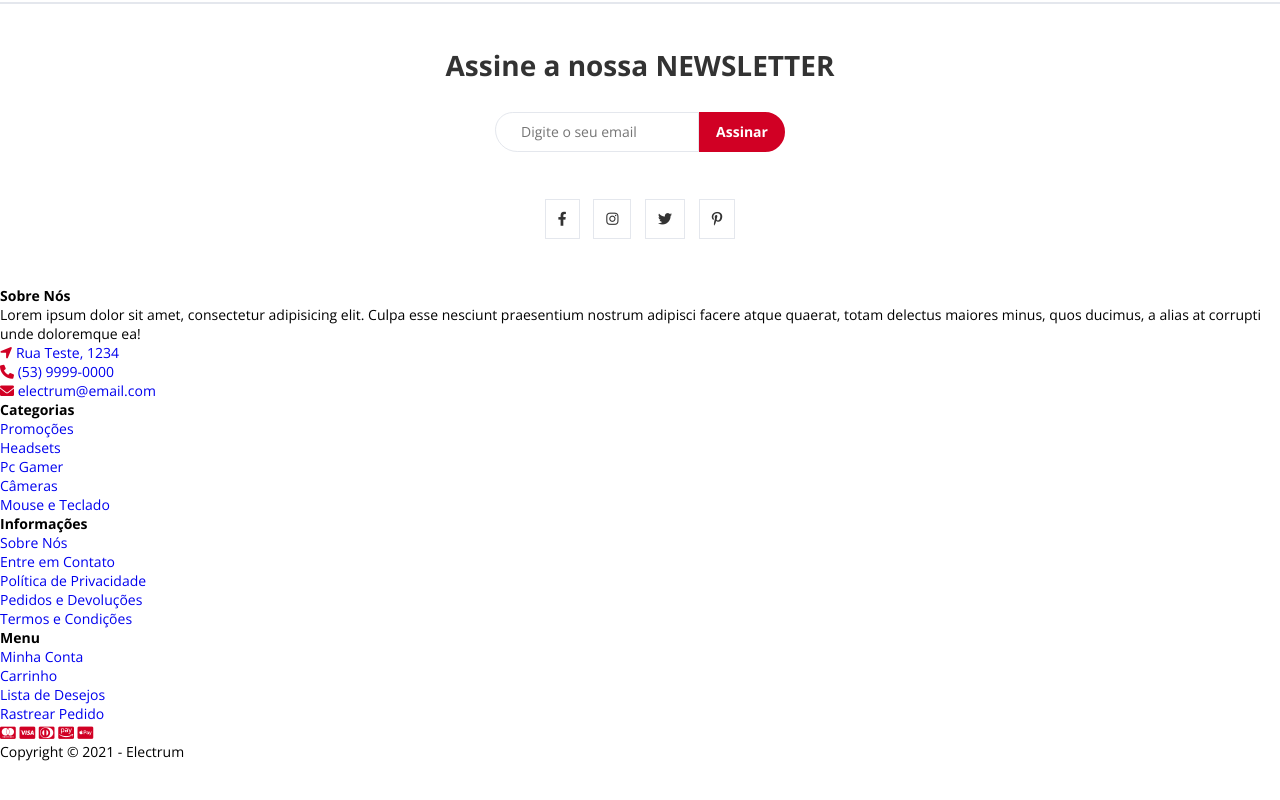
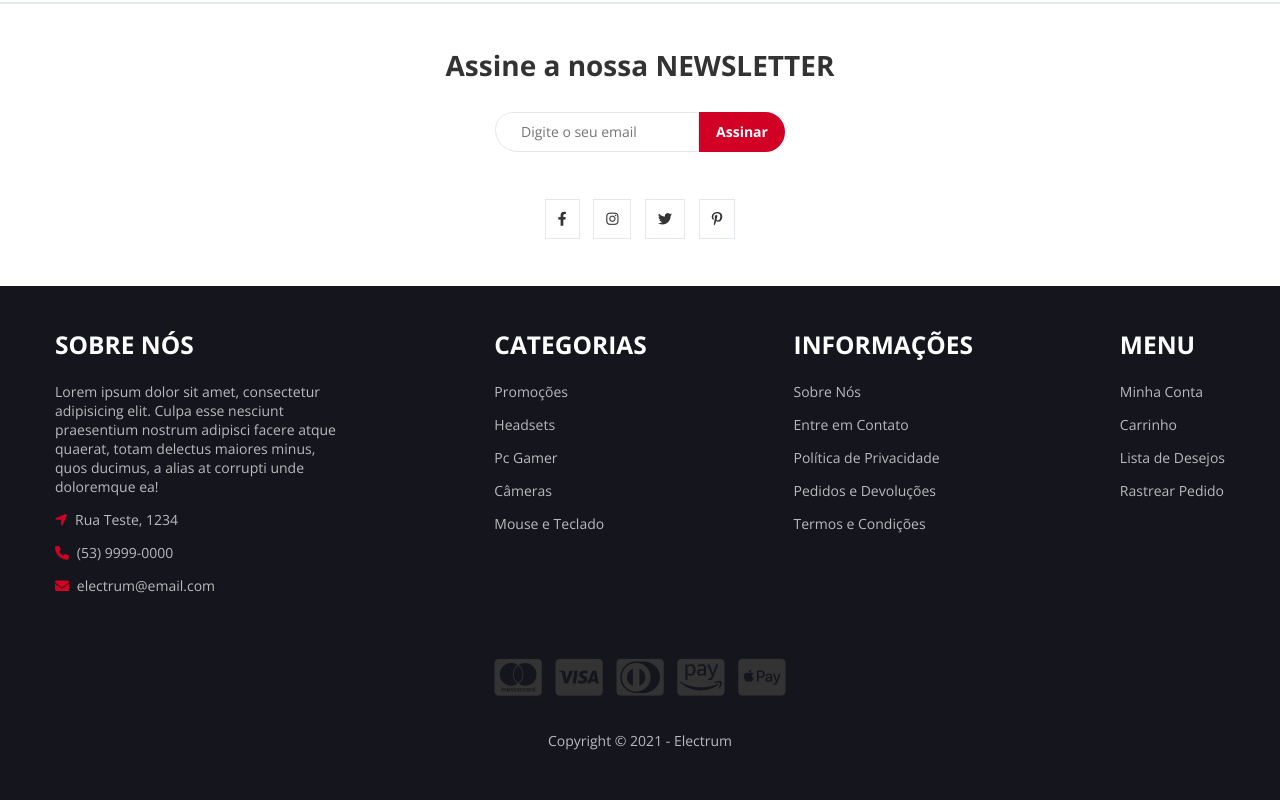
Before and after one commit to JdSeus/SASS_studies--Project2-Electrum, a plain HTML site: page index.html in a window 1280 px wide. Shown: the part 2025-2825 px from the top of the page. Before the commit the page ends 2786 px from the top, so only its background shows below. Drawn offline with nearby package versions, Linux system fonts and the light colour scheme.

Commit message:
SASS do Footer

```diff
--- /dev/null
+++ b/sass/2-layouts/_footer.sass
@@ -0,0 +1,52 @@
+@use '../1-base/variables'
+@use '../1-base/base-mixins'
+@use 'layouts-mixins'
+
+.footer
+    background-color: variables.$bg-color
+    padding: 3rem 0
+
+    a, p
+        color: variables.$gray-text-color
+
+    li, p
+        margin-bottom: 1rem
+
+        a
+            &:hover
+                color: variables.$primary-color
+
+    i
+        margin-right: .3rem
+
+    h3
+        color: variables.$light-color
+        text-transform: uppercase
+        font-size: 1.75rem
+        margin-bottom: 1.5rem
+
+    &-top
+        @include layouts-mixins.center-content
+        padding-bottom: 3rem
+
+        &-about, &-categoires, &-information, &-menu
+            max-width: 25%
+
+    &-bottom
+        @include layouts-mixins.center-content
+        flex-direction: column
+        justify-content: center
+        align-items: center
+
+        &-payments
+            margin-bottom: 2rem
+
+            i
+                color: variables.$dark-color
+                cursor: pointer
+                font-size: 3rem
+                margin: 5px
+                transition: .4s
+
+                &:hover
+                    color: variables.$primary-color
--- a/sass/2-layouts/layouts.sass
+++ b/sass/2-layouts/layouts.sass
@@ -3,3 +3,4 @@
 @use 'products-section'
 @use 'deal-section'
 @use 'newsletter-section'
+@use 'footer'
```
Also changed, not shown: css/app.css, 1 other file.
